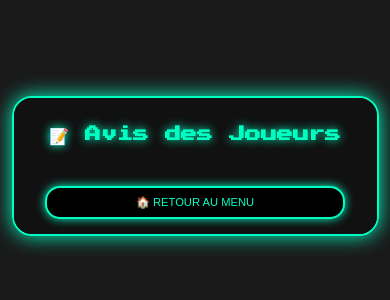
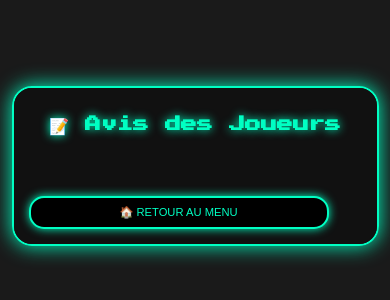
Before and after one commit to Gromuf/holberton_portfolio, a website: page front-end/scenes/reviews.html in a window 390 px wide. Shown: the part 266-566 px from the top of the page. Drawn offline with Linux system fonts and the light colour scheme; no server answers.

Commit message:
changement css reviews pour le responsive

```diff
--- a/front-end/reviews.css
+++ b/front-end/reviews.css
@@ -14,7 +14,7 @@ body {
   padding: 10px;
   text-align: center;
   min-height: 100vh;
-  overflow: hidden; /* Supprime la scrollbar globale */
+  overflow-x: hidden; /* Empêche le scroll horizontal */
 }
 
 .reviews-container {
@@ -29,6 +29,9 @@ body {
   max-width: 600px;
   max-height: 80vh;
   overflow-y: auto; /* Permet de scroller uniquement dans ce bloc */
+  display: flex;
+  flex-direction: column;
+  justify-content: center;
 }
 
 .reviews-container:hover {
```
